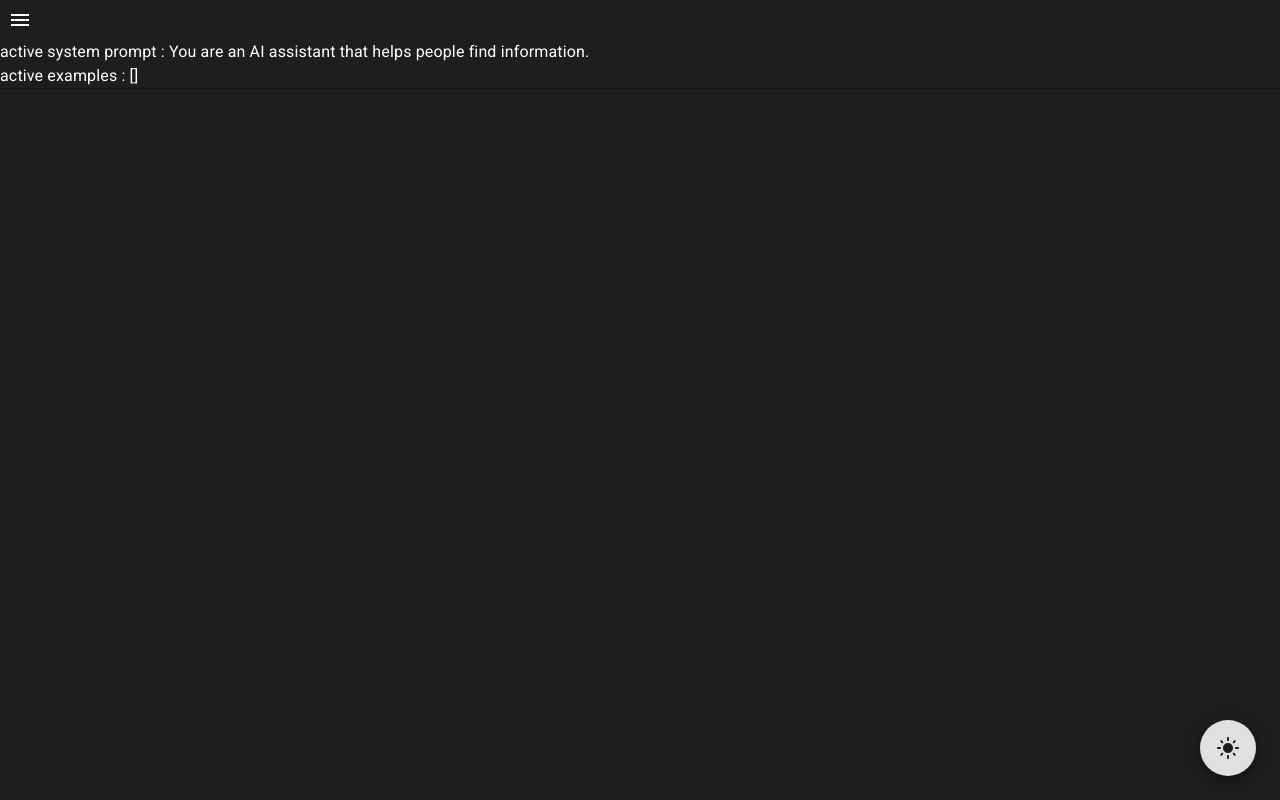
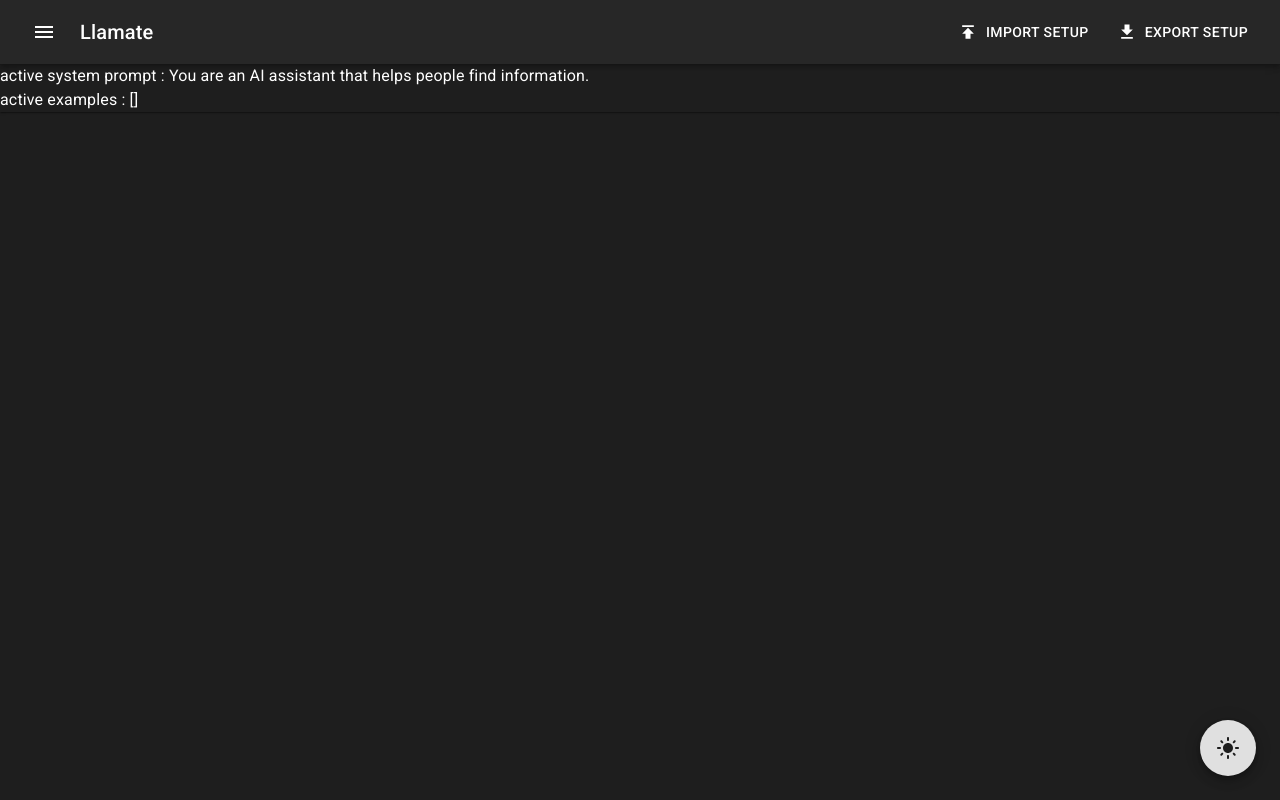
Before and after one commit to cerelabsteam/Llamate, a React (Vite) app: page / in a window 1280 px wide. Built offline with nearby package versions, Linux system fonts and the light colour scheme.

Commit message:
✨ Added import and export setup functionality

```diff
--- a/src/App.tsx
+++ b/src/App.tsx
@@ -2,14 +2,14 @@ import "./stylesheets/App.css";
 
 import { useState } from "react";
 
-import MenuIcon from "@mui/icons-material/Menu";
-import { IconButton, Paper } from "@mui/material";
+import { Paper } from "@mui/material";
 import CssBaseline from "@mui/material/CssBaseline";
 import { createTheme, ThemeProvider } from "@mui/material/styles";
 
 import Chat from "./Chat";
 import templates from "./configs/templates";
 import uiConfig from "./configs/ui";
+import CustomAppBar from "./CustomAppBar";
 import CustomSnackbar from "./CustomSnackbar";
 import PromptEngineeringSidebar from "./PromptEngineeringSidebar";
 import ThemeToggleFAB from "./ThemeToggleFAB";
@@ -38,8 +38,16 @@ function App() {
     useState<AlertProps["severity"]>("info");
   const [alertVariant, changeAlertVariant] = useState<AlertProps["variant"]>();
   const [showAlertTitle, changeShowAlertTitle] = useState(false);
+  const [systemPrompt, changeSystemPrompt] = useState<string>(
+    templates[0].systemPrompt
+  );
+  const [examples, changeExamples] = useState<Examples>(
+    templates[0].fewShotExamples.map((ele) => {
+      return { user: ele.userInput, assistant: ele.chatbotResponse };
+    })
+  );
+
   // functions
-
   const handleThemeToggle = () => {
     if (currentThemePalette === "dark") {
       changeCurrentThemePalette("light");
@@ -79,9 +87,18 @@ function App() {
     <ThemeProvider theme={darkTheme}>
       <CssBaseline />
       <Paper square className="App">
-        <IconButton onClick={() => changeIsPromptEngineeringSidebarOpen(true)}>
-          <MenuIcon />
-        </IconButton>
+        <CustomAppBar
+          changeIsPromptEngineeringSidebarOpen={
+            changeIsPromptEngineeringSidebarOpen
+          }
+          activeSystemPrompt={activeSystemPrompt}
+          activeExamples={activeExamples}
+          changeActiveSystemPrompt={changeActiveSystemPrompt}
+          changeActiveExamples={changeActiveExamples}
+          handleSnackbarOpen={handleSnackbarOpen}
+          changeSystemPrompt={changeSystemPrompt}
+          changeExamples={changeExamples}
+        />
         <Chat
           activeSystemPrompt={activeSystemPrompt}
           activeExamples={activeExamples}
@@ -96,6 +113,10 @@ function App() {
           changeActiveSystemPrompt={changeActiveSystemPrompt}
           changeActiveExamples={changeActiveExamples}
           handleSnackbarOpen={handleSnackbarOpen}
+          systemPrompt={systemPrompt}
+          changeSystemPrompt={changeSystemPrompt}
+          examples={examples}
+          changeExamples={changeExamples}
         />
         <ThemeToggleFAB
           handleThemeToggle={handleThemeToggle}
--- /dev/null
+++ b/src/CustomAppBar.tsx
@@ -0,0 +1,216 @@
+import "./stylesheets/CustomAppBar.css";
+
+import { Dispatch, SetStateAction } from "react";
+
+import DownloadIcon from "@mui/icons-material/Download";
+import MenuIcon from "@mui/icons-material/Menu";
+import PublishIcon from "@mui/icons-material/Publish";
+import AppBar from "@mui/material/AppBar";
+import Button from "@mui/material/Button";
+import IconButton from "@mui/material/IconButton";
+import Toolbar from "@mui/material/Toolbar";
+import Tooltip from "@mui/material/Tooltip";
+import Typography from "@mui/material/Typography";
+import useMediaQuery from "@mui/material/useMediaQuery";
+
+import brandConfig from "./configs/brand";
+import { SetupJson } from "./types/CustomAppBar";
+import { Examples } from "./types/PromptEngineeringSidebar";
+
+import type { AlertProps } from "@mui/material";
+
+function CustomAppBar(props: {
+  changeIsPromptEngineeringSidebarOpen: Dispatch<SetStateAction<boolean>>;
+  activeSystemPrompt: string;
+  activeExamples: Examples;
+  changeActiveSystemPrompt: Dispatch<SetStateAction<string>>;
+  changeActiveExamples: Dispatch<SetStateAction<Examples>>;
+  handleSnackbarOpen: (
+    snackbarMessage: string,
+    alertSeverity: AlertProps["severity"],
+    alertVariant?: AlertProps["variant"],
+    showAlertTitle?: boolean
+  ) => void;
+  changeSystemPrompt: Dispatch<SetStateAction<string>>;
+  changeExamples: Dispatch<SetStateAction<Examples>>;
+}) {
+  // state
+  const isDesktopView = useMediaQuery("(min-width: 768px)");
+
+  // function
+  const transformToExportFormat = (): SetupJson => {
+    return {
+      systemPrompt: props.activeSystemPrompt,
+      fewShotExamples:
+        props.activeExamples?.map((example) => ({
+          userInput: example.user,
+          chatbotResponse: example.assistant,
+        })) ?? [],
+    };
+  };
+  const exportToJson = (exportData: object, filename = "ChatSetup") => {
+    const jsonBlob = new Blob([JSON.stringify(exportData, null, 2)], {
+      type: "application/json",
+    });
+    // Create a URL for the Blob
+    const url = URL.createObjectURL(jsonBlob);
+
+    // Create an anchor element and set the URL as href
+    const a = document.createElement("a");
+    a.href = url;
+    a.download = filename + ".json";
+    document.body.appendChild(a);
+    a.click();
+    document.body.removeChild(a);
+
+    // Release the URL object
+    URL.revokeObjectURL(url);
+
+    props.handleSnackbarOpen("Setup exported successfully", "success");
+  };
+  const takeFileInput = async (fileTypes: string[]) => {
+    return new Promise((resolve, reject) => {
+      const input = document.createElement("input");
+      input.type = "file";
+      input.accept = fileTypes.join(",");
+
+      input.onchange = async (event: Event) => {
+        const target = event.target as HTMLInputElement;
+        const file = target.files?.[0];
+        if (file) {
+          const reader = new FileReader();
+          reader.onload = (e: ProgressEvent<FileReader>) => {
+            try {
+              const result = e.target?.result;
+              if (result) {
+                resolve(JSON.parse(result as string));
+              } else {
+                resolve(null);
+              }
+            } catch (err) {
+              console.error(err);
+              reject(new Error("Invalid JSON file"));
+            }
+          };
+          reader.onerror = (err) => {
+            reject(err);
+          };
+          reader.readAsText(file);
+        } else {
+          resolve(null);
+        }
+      };
+
+      input.click();
+    });
+  };
+  const handleImportSetup = async () => {
+    // accept setup json file from user
+    const inputSetupJson = await takeFileInput([".json"]);
+
+    if (inputSetupJson) {
+      // validate setup json
+      const isValidSetupJson = validateSetupJson(inputSetupJson);
+      if (isValidSetupJson) {
+        // update global system prompt and examples
+        props.changeActiveSystemPrompt(inputSetupJson.systemPrompt);
+        let exampleData: Examples = [];
+        inputSetupJson.fewShotExamples.forEach((example) => {
+          exampleData.push({
+            user: example.userInput,
+            assistant: example.chatbotResponse,
+          });
+        });
+        props.changeActiveExamples(exampleData);
+
+        // update sidebar system prompt and example
+        props.changeSystemPrompt(inputSetupJson.systemPrompt);
+        props.changeExamples(exampleData);
+      } else {
+        props.handleSnackbarOpen("Invalid setup format.", "error");
+      }
+    }
+  };
+  const validateSetupJson = (data: any): data is SetupJson => {
+    if (typeof data !== "object" || data === null) return false;
+
+    if (typeof data.systemPrompt !== "string") return false;
+
+    if (!Array.isArray(data.fewShotExamples)) return false;
+
+    for (const example of data.fewShotExamples) {
+      if (typeof example !== "object" || example === null) return false;
+      if (typeof example.userInput !== "string") return false;
+      if (typeof example.chatbotResponse !== "string") return false;
+    }
+
+    return true;
+  };
+
+  // effect
+  // misc
+
+  return (
+    <AppBar position="sticky">
+      <Toolbar className="AppBar">
+        <IconButton
+          onClick={() => props.changeIsPromptEngineeringSidebarOpen(true)}
+          color="inherit"
+        >
+          <MenuIcon className="AppBar-MenuIcon" />
+        </IconButton>
+        <Typography variant="h6">{brandConfig.humanReadableAppName}</Typography>
+        <div className="AppBar-Elements">
+          {isDesktopView ? (
+            <Button
+              className="AppBar-Elements-Buttons"
+              startIcon={<PublishIcon />}
+              onClick={handleImportSetup}
+              color="inherit"
+            >
+              Import setup
+            </Button>
+          ) : (
+            <Tooltip title="Import setup">
+              <IconButton
+                className="AppBar-Elements-Buttons"
+                color="inherit"
+                onClick={handleImportSetup}
+              >
+                <PublishIcon />
+              </IconButton>
+            </Tooltip>
+          )}
+          {isDesktopView ? (
+            <Button
+              className="AppBar-Elements-Buttons"
+              startIcon={<DownloadIcon />}
+              onClick={() => {
+                const exportData = transformToExportFormat();
+                exportToJson(exportData);
+              }}
+              color="inherit"
+            >
+              Export setup
+            </Button>
+          ) : (
+            <Tooltip title="Export setup">
+              <IconButton
+                className="AppBar-Elements-Buttons"
+                color="inherit"
+                onClick={() => {
+                  const exportData = transformToExportFormat();
+                  exportToJson(exportData);
+                }}
+              >
+                <DownloadIcon />
+              </IconButton>
+            </Tooltip>
+          )}
+        </div>
+      </Toolbar>
+    </AppBar>
+  );
+}
+
+export default CustomAppBar;
--- /dev/null
+++ b/src/configs/brand.ts
@@ -0,0 +1,6 @@
+import BrandConfig from "../types/configs/Brand";
+
+const brandConfig: BrandConfig = {
+  humanReadableAppName: "Llamate",
+};
+export default brandConfig;
--- /dev/null
+++ b/src/stylesheets/CustomAppBar.css
@@ -0,0 +1,12 @@
+.AppBar {
+  display: flex;
+  flex-direction: row;
+  gap: 1rem;
+}
+
+.AppBar-Elements {
+  margin-left: auto;
+  display: flex;
+  flex-direction: row;
+  gap: 1rem;
+}
--- /dev/null
+++ b/src/types/CustomAppBar.ts
@@ -0,0 +1,11 @@
+interface SetupJsonExample {
+  userInput: string;
+  chatbotResponse: string;
+}
+
+type SetupJson = {
+  systemPrompt: string;
+  fewShotExamples: SetupJsonExample[];
+};
+
+export type { SetupJson };
--- /dev/null
+++ b/src/types/configs/Brand.ts
@@ -0,0 +1,5 @@
+interface BrandConfig {
+  humanReadableAppName: string;
+}
+
+export default BrandConfig;
```
Also changed, not shown: src/PromptEngineeringSidebar.tsx (+21 -25 lines).
